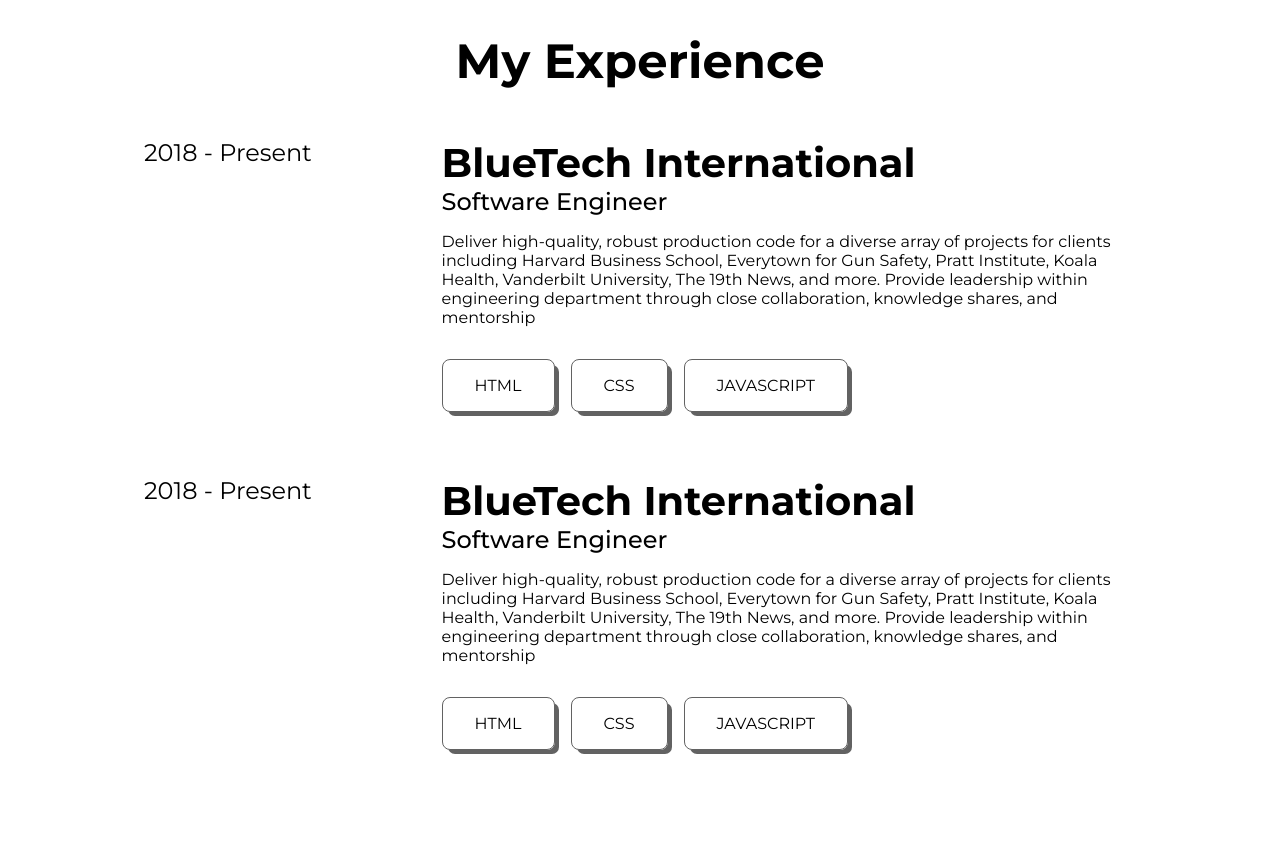
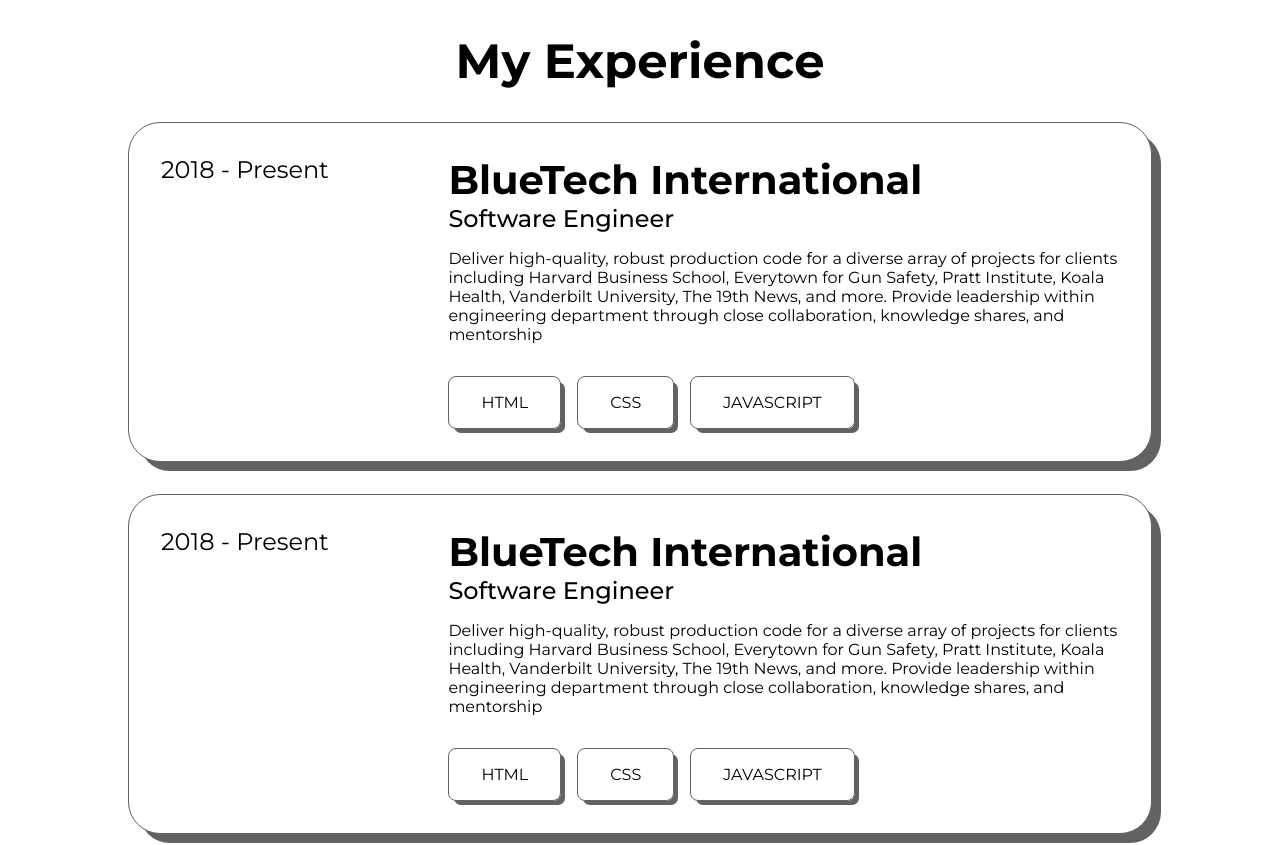
Before and after one commit to alphadev97/Alpha97---Personel-Portfolio, a Next.js app: page / in a window 1280 px wide. Shown: the part 3400-4245 px from the top of the page. Built offline with nearby package versions, Linux system fonts and the light colour scheme.

Commit message:
Experience

```diff
--- a/src/components/Experience/experience.module.css
+++ b/src/components/Experience/experience.module.css
@@ -29,7 +29,11 @@
 
 .experience {
   display: flex;
-  padding: 1rem;
+  padding: 2rem;
+  background-color: var(--bg);
+  border: 1px solid var(--softTextColor);
+  border-radius: 2rem;
+  box-shadow: 10px 10px 0 -1px var(--softTextColor);
 }
 
 .period {
```
